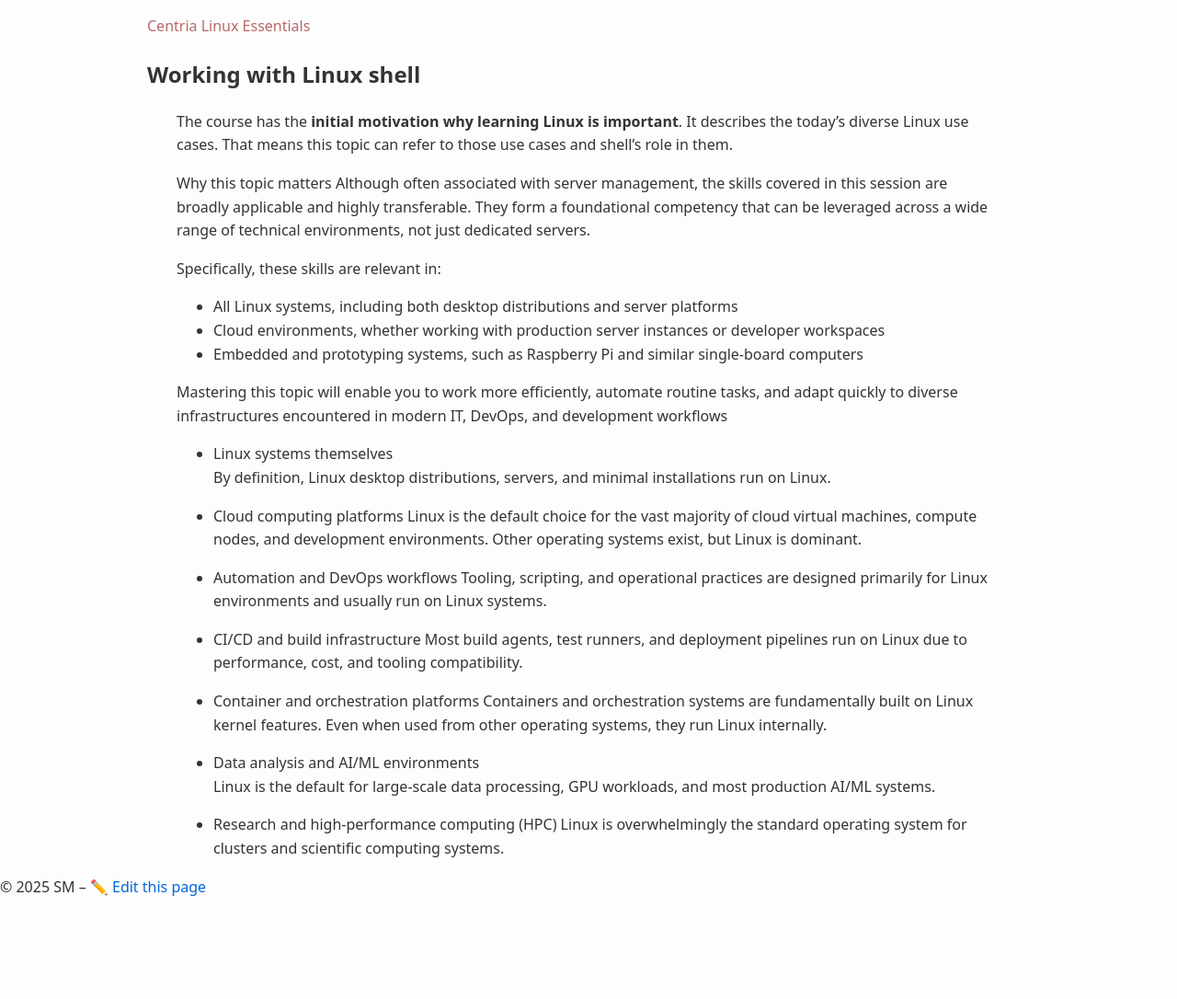
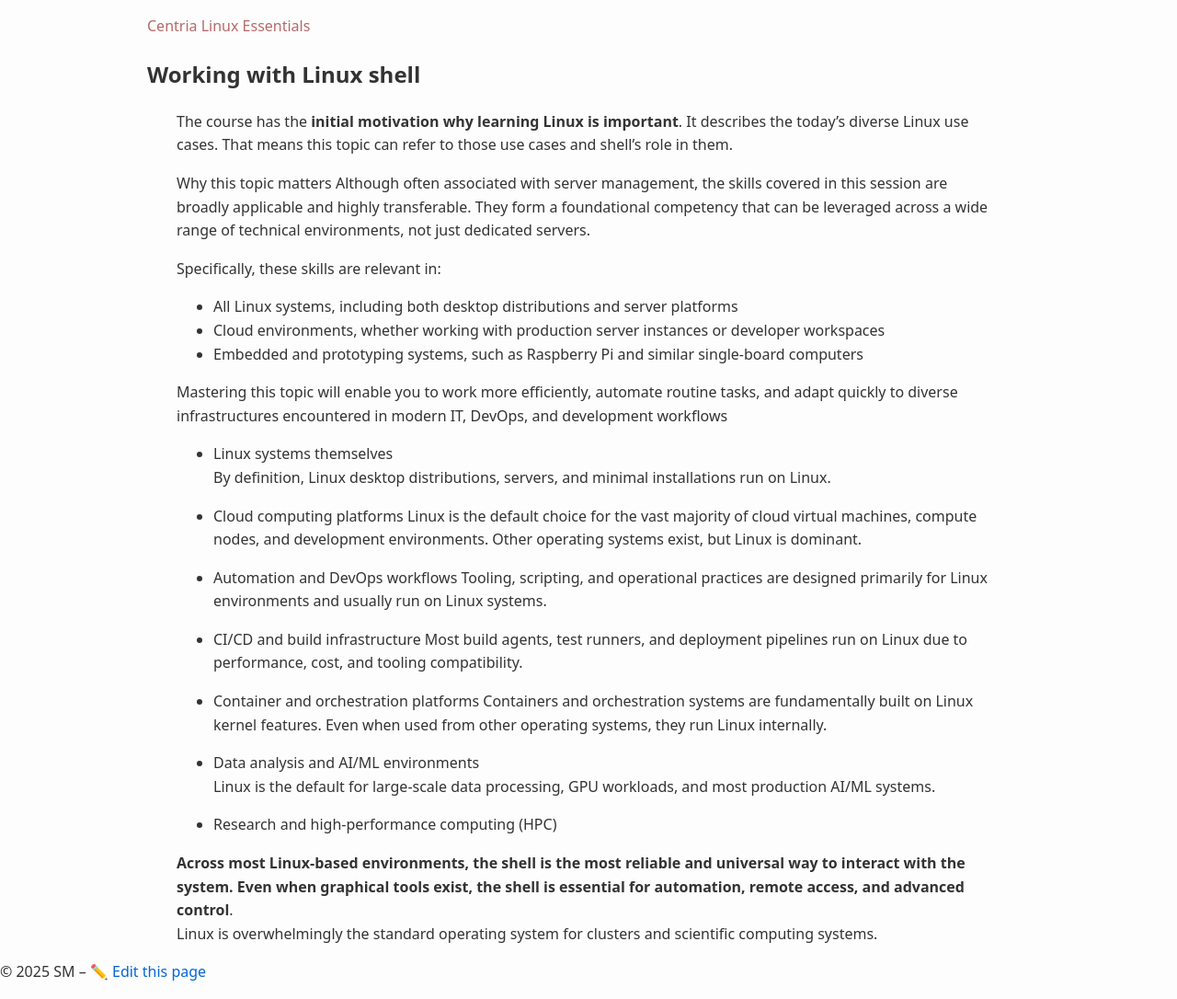
Before and after one commit to averkoc/lxprivate, a Jekyll site: the page built from docs/ws2t.md, in a window 1280 px wide. Shown: the whole page at 92% size. Built offline with Jekyll 4.4.1, drawn with Linux system fonts in a browser that asks for light colours; before the commit the page ends 993 px from its top, so only the background shows below that.

Commit message:
Highlight shell as key interaction method in Linux
Emphasize the importance of shell usage in Linux environments.

```diff
--- a/docs/ws2t.md
+++ b/docs/ws2t.md
@@ -41,4 +41,6 @@ Containers and orchestration systems are fundamentally built on Linux kernel fea
 Linux is the default for large-scale data processing, GPU workloads, and most production AI/ML systems.
 
 * Research and high-performance computing (HPC)
+
+**Across most Linux-based environments, the shell is the most reliable and universal way to interact with the system. Even when graphical tools exist, the shell is essential for automation, remote access, and advanced control**.
 Linux is overwhelmingly the standard operating system for clusters and scientific computing systems.
```
